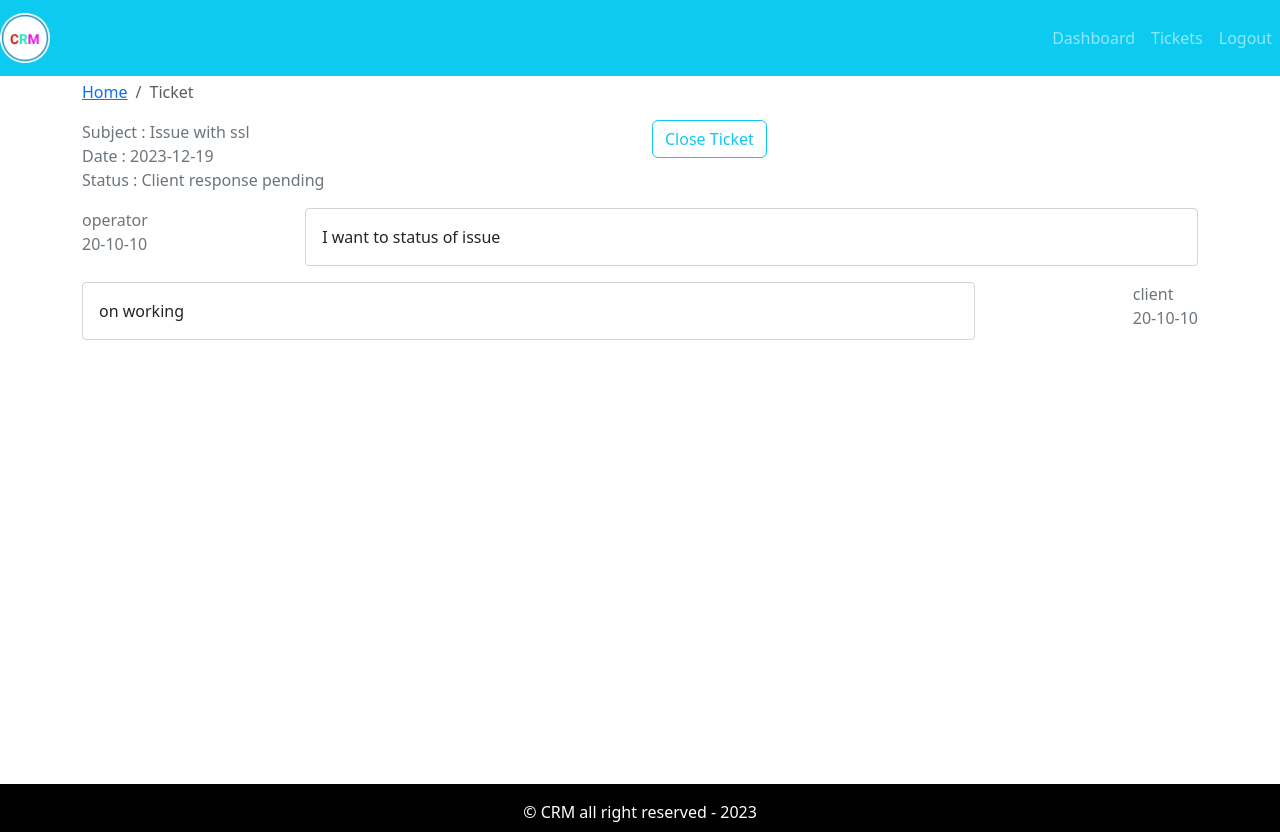
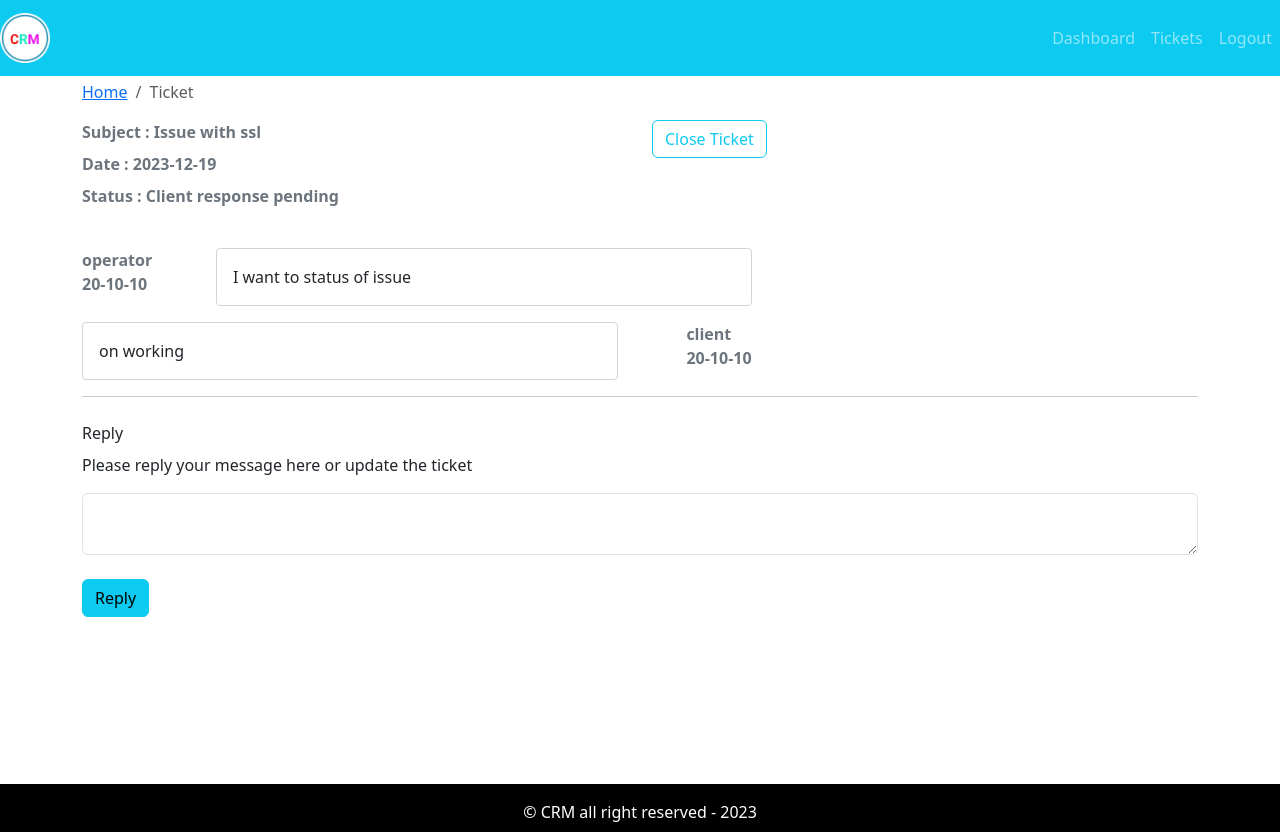
Before and after one commit to RemyaManoharan/crm-frontend, a React (Create React App) app: page / in a window 1280 px wide. Built offline with nearby package versions, Linux system fonts and the light colour scheme.

Commit message:
ticket landing apge completed

```diff
--- a/src/components/MessageHistory/MessageHistory.js
+++ b/src/components/MessageHistory/MessageHistory.js
@@ -1,11 +1,11 @@
 import React from "react";
 import PropTypes from "prop-types";
-import'./MessageHistory.style.css'
+import "./MessageHistory.style.css";
 
 const MessageHistory = ({ msg }) => {
   return msg.map((row, i) => (
     <div key={i} className="message-history mt-3">
-      <div className="send font-weight-bold text-secondary">
+      <div className="send text-secondary" style={{ fontWeight: 'bold' }} >
         <div className="sender">{row.messageBy}</div>
         <div className="date">{row.date}</div>
       </div>
--- a/src/components/MessageHistory/MessageHistory.style.css
+++ b/src/components/MessageHistory/MessageHistory.style.css
@@ -1,4 +1,5 @@
 .message-history{
+    max-width: 60%;
     display: flex;
     flex-direction: row;
     justify-content: space-between;
--- /dev/null
+++ b/src/components/UpdateTicket/UpdateTicket.js
@@ -0,0 +1,30 @@
+import React from "react";
+import { Col, Form, Button } from "react-bootstrap";
+import PropTypes from "prop-types"
+
+const UpdateTicket = ({msg, handleChange, handleOnSubmit}) => {
+  return (
+    <Form onSubmit={handleOnSubmit}>
+      <Form.Label>Reply</Form.Label>
+
+      <p>Please reply your message here or update the ticket</p>
+      <Form.Control
+        as="textarea"
+        row="5"
+        name="detail"
+         value={msg}
+         onChange={handleChange}
+      />
+      <div className="text-right mt-4">
+        <Button variant="info" type= "submit">Reply</Button>
+      </div>
+    </Form>
+  );
+};
+UpdateTicket.propTypes = {
+    msg : PropTypes.string.isRequired,
+    handleChange : PropTypes.func.isRequired,
+    handleOnSubmit : PropTypes.func.isRequired,
+}
+
+export default UpdateTicket;
--- a/src/page/Ticket/TicketPage.js
+++ b/src/page/Ticket/TicketPage.js
@@ -1,22 +1,30 @@
-import React from "react";
+import React, { useState } from "react";
 import { Container, Row, Col, Button } from "react-bootstrap";
 import BreadCrumbComp from "../../components/BreadCrumb/BreadCrumbComp";
 import tickets from "../../assests/data/dummy-tickets.json";
 import MessageHistory from "../../components/MessageHistory/MessageHistory";
-
-
+import UpdateTicket from "../../components/UpdateTicket/UpdateTicket";
+import "./TicketPage.style.css";
 
 const TicketPage = () => {
-    const ticket = tickets[0];
+  const ticket = tickets[0];
+  const [message, setMessage] = useState("");
+
+  const handleChange = (e) => {
+    setMessage(e.target.value);
+  };
+  const handleOnSubmit = () => {
+    alert("ticket submitted");
+  };
   return (
-    <Container>
+    <Container className="ticket-container">
       <Row>
         <Col>
           <BreadCrumbComp page="Ticket" />
         </Col>
       </Row>
       <Row>
-        <Col className="text-weight-bolder text-secondary">
+        <Col className="text-weight-bolder text-secondary summary-container">
           <div className="subject">Subject : {ticket.subject}</div>
           <div className="date">Date : {ticket.addedAt}</div>
           <div className="status">Status : {ticket.status}</div>
@@ -25,9 +33,19 @@ const TicketPage = () => {
           <Button variant="outline-info">Close Ticket</Button>
         </Col>
       </Row>
-      <Row>
+      <Row className="mt-4">
         <Col>
           <MessageHistory msg={ticket.history} />
+        </Col>
+      </Row>
+      <hr />
+      <Row className="mt-4">
+        <Col>
+          <UpdateTicket
+            msg={message}
+            handleChange={handleChange}
+            handleOnSubmit={handleOnSubmit}
+          />
         </Col>
       </Row>
     </Container>
--- /dev/null
+++ b/src/page/Ticket/TicketPage.style.css
@@ -0,0 +1,10 @@
+.ticket-container {
+    max-width :50%;
+
+}
+.summary-container{
+    display: flex;
+    flex-direction: column;
+    gap:0.5rem;
+    font-weight: 700;
+}
```
